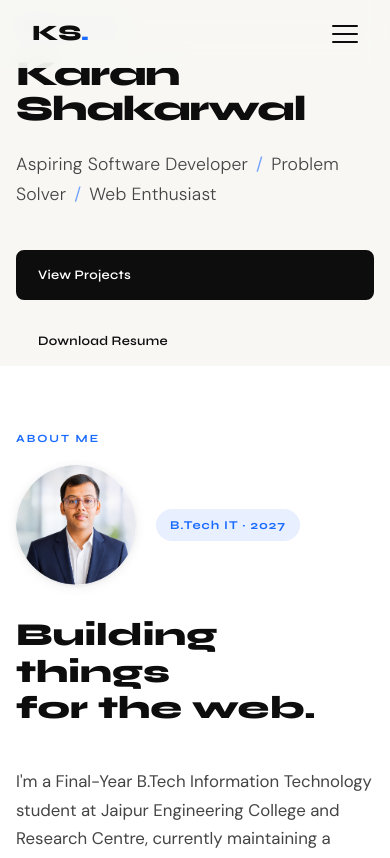
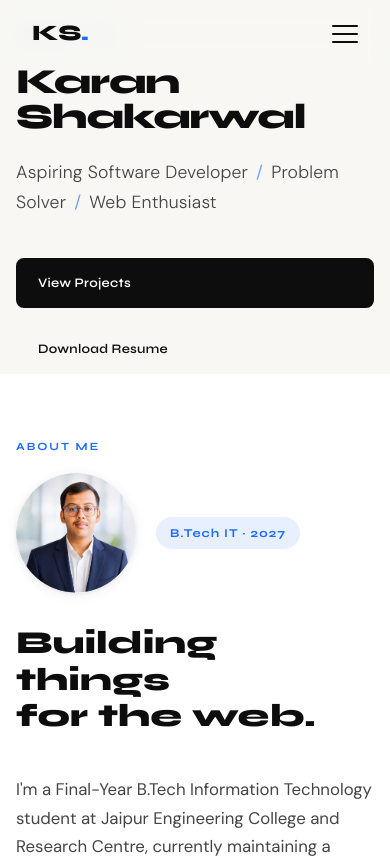
Before and after one commit to karan-21-web/Portfolio-Updated, a React (Vite) app: page / in a window 390 px wide. Shown: the top 858 px of the page. Built offline with nearby package versions, Linux system fonts and the light colour scheme.

Commit message:
mobile spaceing

```diff
--- a/src/components/Hero.jsx
+++ b/src/components/Hero.jsx
@@ -15,7 +15,7 @@ export default function Hero() {
   return (
     <section
       id="hero"
-      className="relative flex items-start overflow-visible pt-4 sm:pt-8 md:pt-[68px] px-4 sm:px-8 max-w-[1120px] mx-auto bg-bg"
+      className="relative flex items-start overflow-visible pt-6 sm:pt-10 md:pt-[68px] px-4 sm:px-8 max-w-[1120px] mx-auto bg-bg"
     >
       {/* Dot-grid background (fixed so it persists across sections) */}
       <div className="hero-dot-grid" aria-hidden="true" />
```
